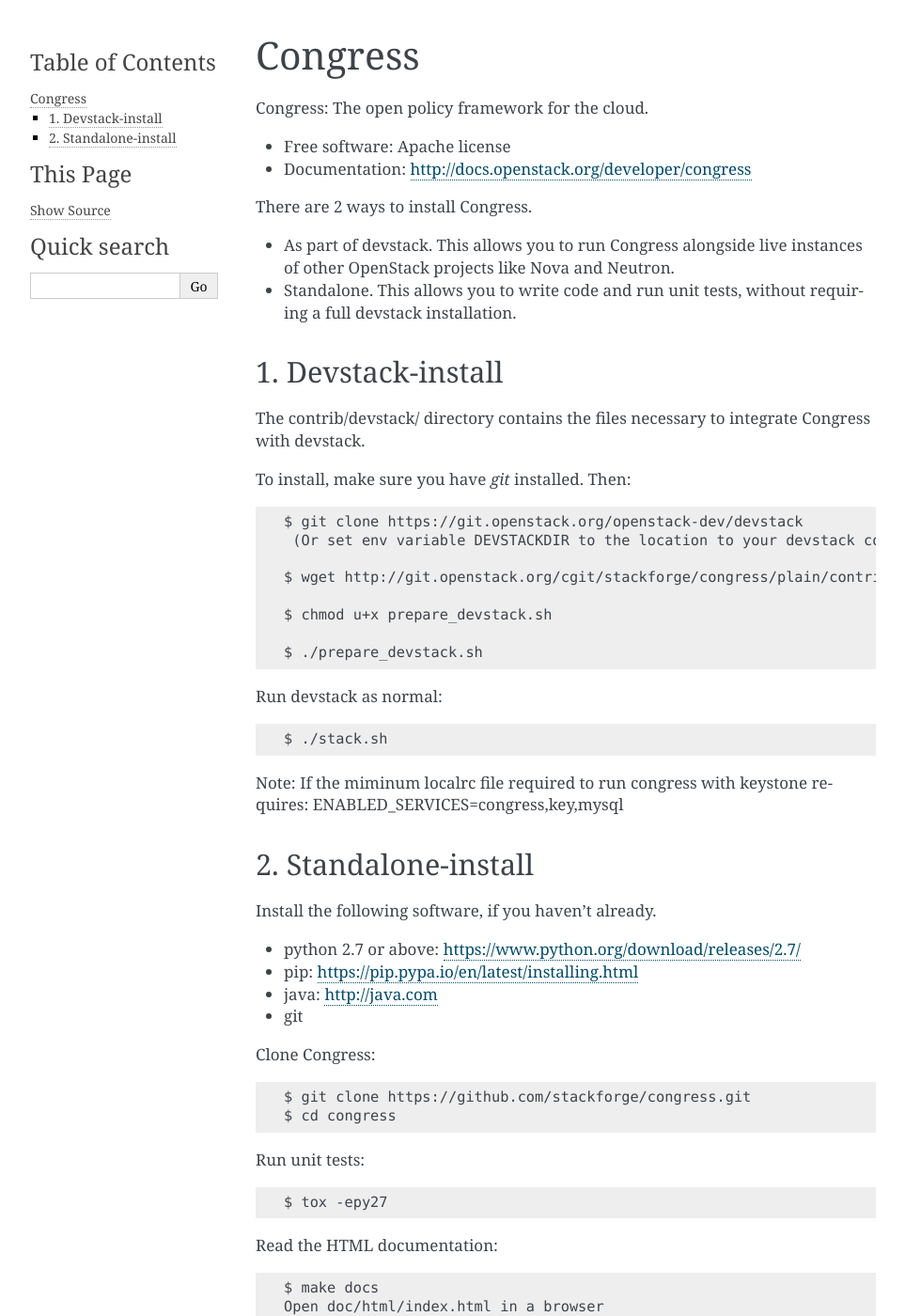
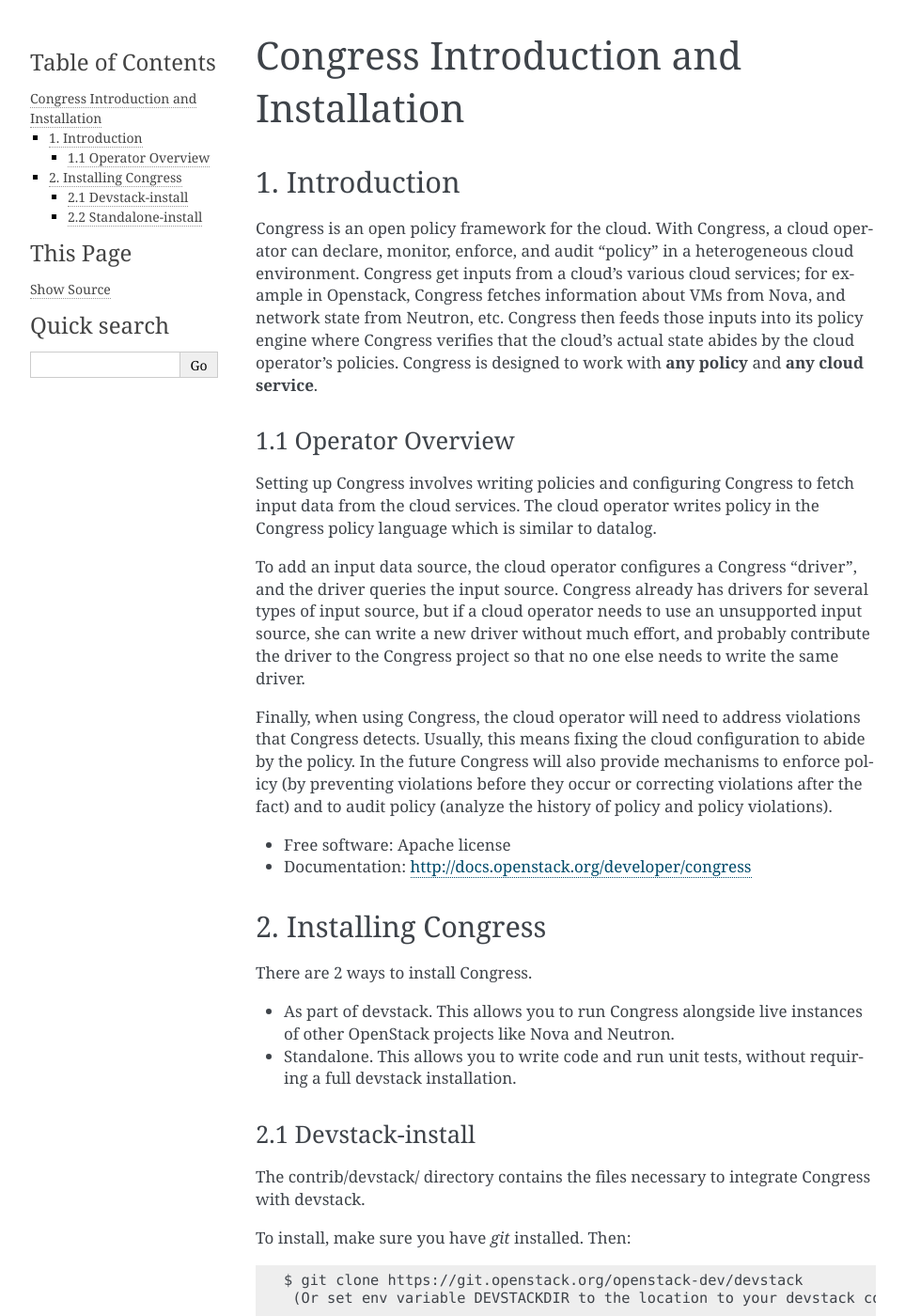
Before and after one commit to openstack-archive/congress, a Sphinx documentation site: the page built from doc/source/readme.rst, in a window 1280 px wide and 1400 px high. Shown: the whole window at 94% size, without its empty margins (148-1111 px from the left). Built offline with Sphinx 7.4.7, drawn with Linux system fonts in a browser that asks for light colours; some of the changed text lies outside the part shown.

Commit message:
Clean up and re-word README/Intro
Change-Id: I42f175f9fe0bac5a8070c847b4163622e3661e14

```diff
--- a/README.rst
+++ b/README.rst
@@ -2,14 +2,51 @@
 
 .. _readme:
 
-===============================
-Congress
-===============================
+======================================
+Congress Introduction and Installation
+======================================
 
-Congress: The open policy framework for the cloud.
+1. Introduction
+===============
+
+Congress is an open policy framework for the cloud.  With Congress, a
+cloud operator can declare, monitor, enforce, and audit "policy" in a
+heterogeneous cloud environment.  Congress get inputs from a cloud's
+various cloud services; for example in Openstack, Congress fetches
+information about VMs from Nova, and network state from Neutron, etc.
+Congress then feeds those inputs into its policy engine where Congress
+verifies that the cloud's actual state abides by the cloud operator's
+policies.  Congress is designed to work with **any policy** and
+**any cloud service**.
+
+1.1 Operator Overview
+---------------------
+
+Setting up Congress involves writing policies and configuring Congress
+to fetch input data from the cloud services.  The cloud operator
+writes policy in the Congress policy language which is similar to
+datalog.
+
+To add an input data source, the cloud operator configures a Congress
+"driver", and the driver queries the input source.  Congress already
+has drivers for several types of input source, but if a cloud operator
+needs to use an unsupported input source, she can write a new driver
+without much effort, and probably contribute the driver to the
+Congress project so that no one else needs to write the same driver.
+
+Finally, when using Congress, the cloud operator will need to address
+violations that Congress detects.  Usually, this means fixing the
+cloud configuration to abide by the policy.  In the future Congress
+will also provide mechanisms to enforce policy (by preventing
+violations before they occur or correcting violations after the fact)
+and to audit policy (analyze the history of policy and policy
+violations).
 
 * Free software: Apache license
 * Documentation: http://docs.openstack.org/developer/congress
+
+2. Installing Congress
+======================
 
 There are 2 ways to install Congress.
 
@@ -19,9 +56,8 @@
 * Standalone. This allows you to write code and run unit tests,
   without requiring a full devstack installation.
 
-
-1. Devstack-install
-=========================
+2.1 Devstack-install
+--------------------
 The contrib/devstack/ directory contains the files necessary to integrate
 Congress with devstack.
 
@@ -44,9 +80,8 @@
 ENABLED_SERVICES=congress,key,mysql
 
 
-
-2. Standalone-install
-======================
+2.2 Standalone-install
+----------------------
 Install the following software, if you haven't already.
 
 * python 2.7 or above: https://www.python.org/download/releases/2.7/
--- a/doc/source/index.rst
+++ b/doc/source/index.rst
@@ -3,7 +3,7 @@
    You can adapt this file completely to your liking, but it should at least
    contain the root `toctree` directive.
 
-Welcome to Congress's documentation!
+Welcome to Congress!
 ========================================================
 
 Contents:
@@ -12,7 +12,6 @@
    :maxdepth: 2
 
    readme
-   installation
    usage
    contributing
 
--- a/doc/source/installation.rst
+++ /dev/null
@@ -1,5 +0,0 @@
-============
-Installation
-============
-
-Installation instructions are included in the :ref:`Readme <readme>` file.
```
Also changed, not shown: doc/source/intro.rst (+0 -27 lines).
